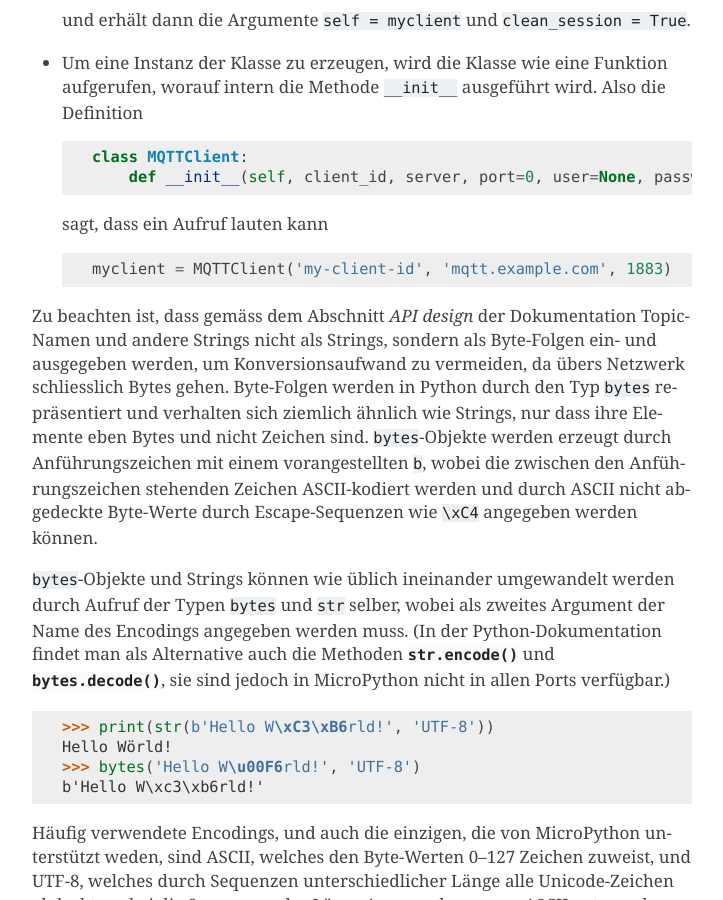
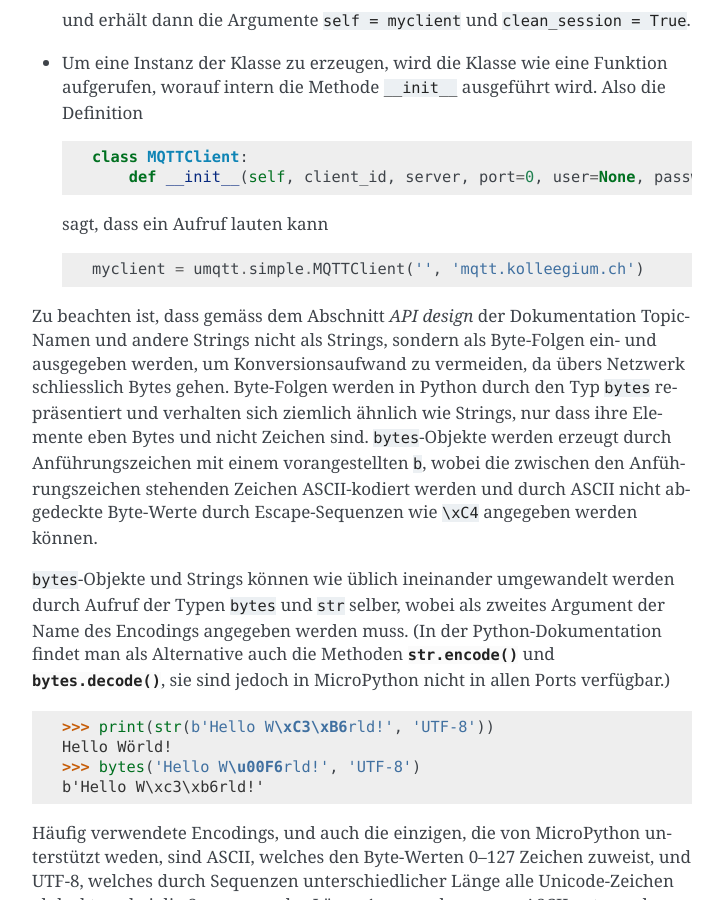
Before and after one commit to cwalther/micropython-workshop, a Sphinx documentation site: the page built from doc/source/mqtt.rst, in a window 1280 px wide and 900 px high, scrolled down 2984 px. Shown: the whole window, without its empty margins (388-1111 px from the left). Built offline with Sphinx 7.4.7, drawn with Linux system fonts in a browser that asks for light colours.

Commit message:
Use working examples rather than simplified ones, because participants tend to copy them in the exercise.

```diff
--- a/doc/source/mqtt.rst
+++ b/doc/source/mqtt.rst
@@ -60,7 +60,7 @@ Das API von ``umqtt.simple`` ist summarisch dokumentiert auf https://github.com/
 
   sagt, dass ein Aufruf lauten kann ::
 
-     myclient = MQTTClient('my-client-id', 'mqtt.example.com', 1883)
+     myclient = umqtt.simple.MQTTClient('', 'mqtt.kolleegium.ch')
 
 Zu beachten ist, dass gemäss dem Abschnitt *API design* der Dokumentation Topic-Namen und andere Strings nicht als Strings, sondern als Byte-Folgen ein- und ausgegeben werden, um Konversionsaufwand zu vermeiden, da übers Netzwerk schliesslich Bytes gehen. Byte-Folgen werden in Python durch den Typ ``bytes`` repräsentiert und verhalten sich ziemlich ähnlich wie Strings, nur dass ihre Elemente eben Bytes und nicht Zeichen sind. ``bytes``-Objekte werden erzeugt durch Anführungszeichen mit einem vorangestellten ``b``, wobei die zwischen den Anführungszeichen stehenden Zeichen ASCII-kodiert werden und durch ASCII nicht abgedeckte Byte-Werte durch Escape-Sequenzen wie ``\xC4`` angegeben werden können.
 
```
